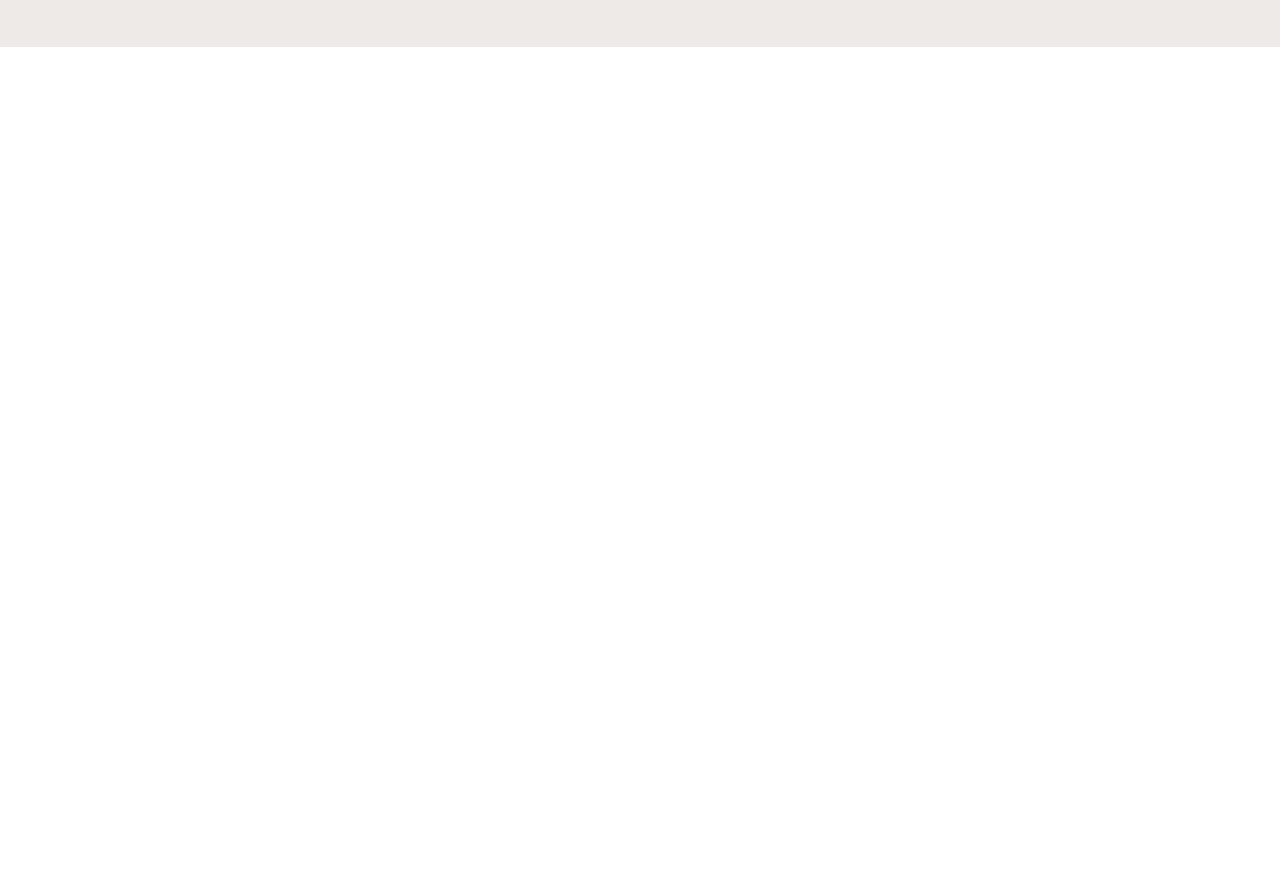
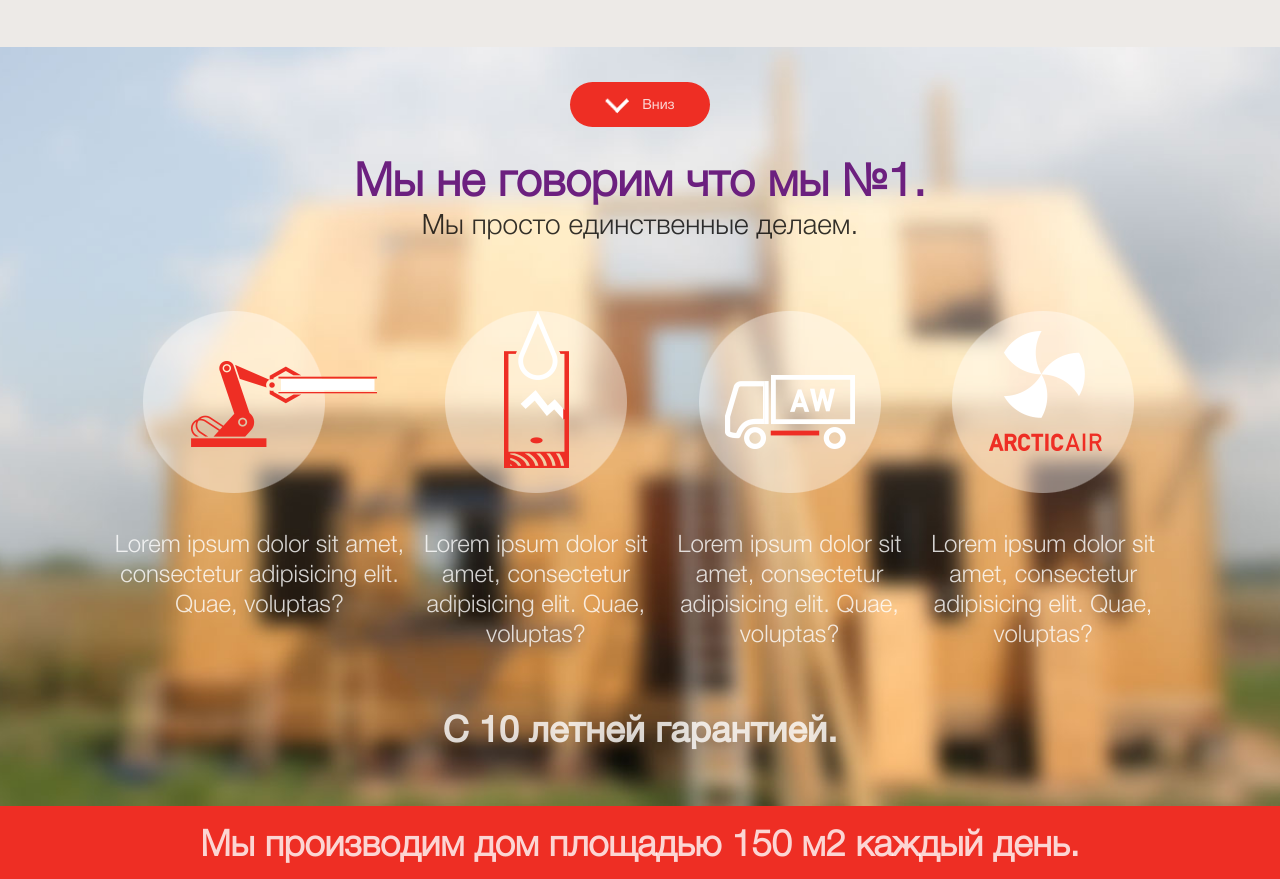
Before and after one commit to akorol777/home, a plain HTML site: page index.html in a window 1280 px wide. Shown: the part 603-1482 px from the top of the page. Before the commit the page ends 800 px from the top, so only its background shows below. Drawn offline with Linux system fonts and the light colour scheme; a script that the page names is missing; files whose address does not match are found by name.

Commit message:
home doing

```diff
--- a/index.html
+++ b/index.html
@@ -46,7 +46,43 @@
 				</ul>
 			</div>
 		</div>
-		<!--topper-->
+		<!--/.topper-->
+		<div class="benef">
+			<div class="container">
+				<button class="btn"><i class="ico i-down"></i>Вниз</button>
+				<h3 class="title-big">Мы не говорим что мы №1.</h3>
+				<h4 class="title">Мы просто единственные делаем.</h4>
+				<ul class="business">
+					<li>
+						<i class="ico i-panel"></i>
+						<div class="business__text">Lorem ipsum dolor sit amet, consectetur adipisicing elit. Quae, voluptas?
+						</div>
+					</li>
+					<li>
+						<i class="ico i-mater"></i>
+						<div class="business__text">Lorem ipsum dolor sit amet, consectetur adipisicing elit. Quae, voluptas?
+						</div>
+					<li>
+						<i class="ico i-car-label"></i>
+						<div class="business__text">Lorem ipsum dolor sit amet, consectetur adipisicing elit. Quae, voluptas?
+						</div>
+					</li>
+					<li>
+						<i class="ico i-air"></i>
+						<div class="business__text">Lorem ipsum dolor sit amet, consectetur adipisicing elit. Quae, voluptas?
+						</div>
+					</li>
+				</ul>
+				<h4 class="benef__title">С 10 летней гарантией.</h4>
+			</div>
+		</div>
+		<!--/.benef-->
+		<div class="advert">
+			<div class="container">
+				<h4 class="advert__title">Мы производим дом площадью 150 м2 каждый день.</h4>
+			</div>
+		</div>
+		<!--/.advert-->
 	</div>
 </body>
 </html>
--- a/sass/_common.sass
+++ b/sass/_common.sass
@@ -1,9 +1,10 @@
 $default-transition-duration: 0.3s
 
 $bg-c: #edeae7
-$bg-other-c: #666
+$bg-other-c: #666666
 $label-c: #ee2e24
 $title-c: #6c207f
+$text-c: rgba(255,255,255,.8)
 
 $helv: helv, Arial, Helvetica, sans-serif
 $helv-b: helv-b, Arial, Helvetica, sans-serif
@@ -21,7 +22,13 @@ body,a
 	width: 100%
 	//min-width: 320px
 	height: 100%
+	+clr
 .container
 	margin: 0 auto
 	width: 1060px
 	+box
+
+
+.text-light
+	color: #fff
+	color: $text-c
--- a/sass/_ico.sass
+++ b/sass/_ico.sass
@@ -19,3 +19,13 @@
 	+s(i-cap)
 .i-car
 	+s(i-car)
+.i-down
+	+s(i-down)
+.i-panel
+	+s(i-panel)
+.i-mater
+	+s(i-mater)
+.i-car-label
+	+s(i-car-label)
+.i-air
+	+s(i-air)
--- a/sass/_main.sass
+++ b/sass/_main.sass
@@ -11,9 +11,30 @@
 		+clr
 	.title
 		margin-bottom: 60px
-/*-----------------------------------------------------*/
-/*-----------------------------------------------------*/
-/*-----------------------------------------------------*/
+/*-----benef------------------------------------------------*/
+.benef
+	background-image: image-url('home-bg.jpg')
+	text-align: center
+	padding: 35px 0 55px
+	+cover
+	.btn
+		margin-bottom: 25px
+	.title
+		margin-bottom: 70px
+	.benef__title
+		@extend .text-light
+		font-family: $helv
+		font-size: 36px
+/*-----advert------------------------------------------------*/
+.advert
+	height: 73px
+	line-height: 73px
+	background-color: $label-c
+	.advert__title
+		text-align: center
+		font-size: 36px
+		@extend .text-light
+
 /*-----------------------------------------------------*/
 
 
@@ -25,6 +46,21 @@
 
 
 
+/*-----business------------------------------------------------*/
+.business
+	display: table
+	width: 100%
+	border-collapse: collapse
+	margin-bottom: 60px
+	li
+		display: table-cell
+		text-align: center
+	.ico
+		margin-bottom: 35px
+	.business__text
+		font-size: 24px
+		line-height: 30px
+		@extend .text-light
 /*-----social------------------------------------------------*/
 .social
 	text-align: center
@@ -85,8 +121,25 @@
 		left: 0
 		width: 60px
 		text-align: center
-
+/*-----btn------------------------------------------------*/
+.btn
+	@extend .text-light
+	display: inline-block
+	background-color: $label-c
+	height: 45px
+	line-height: 45px
+	padding: 0 35px
+	font-size: 14px
+	font-family: $helv
+	+border-radius(23px)
+	+transition
+	&:hover
+		background-color: lighten($label-c, 10%)
 	.ico
-		//background-position: 50% 50%
+		margin-right: 13px
 
 /*-----------------------------------------------------*/
+/*-----------------------------------------------------*/
+/*-----------------------------------------------------*/
+/*-----------------------------------------------------*/
+/*-----------------------------------------------------*/
```
Also changed, not shown: css/screen.css, img/icons-s55ac5e4960.png (added), img/icons-sc45fb89eb1.png (deleted), img/icons/i-car-label.png (added), sass/_ie.sass (line endings or trailing spaces), 2 other files.
